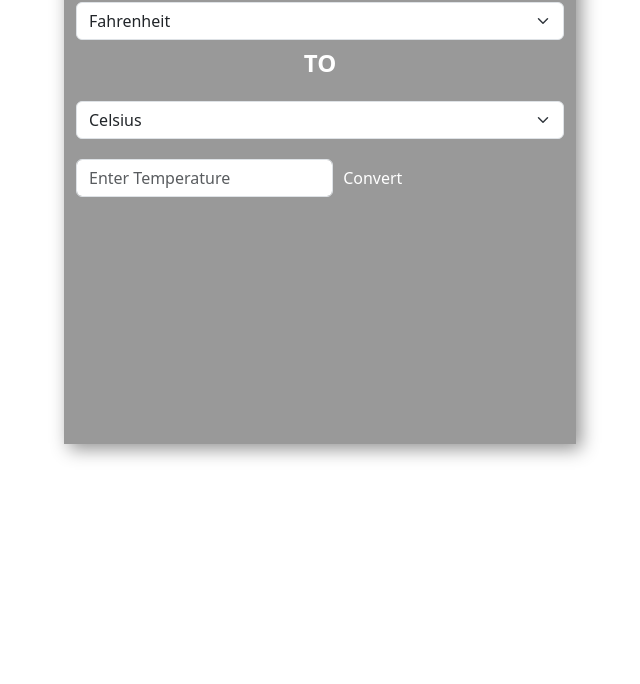
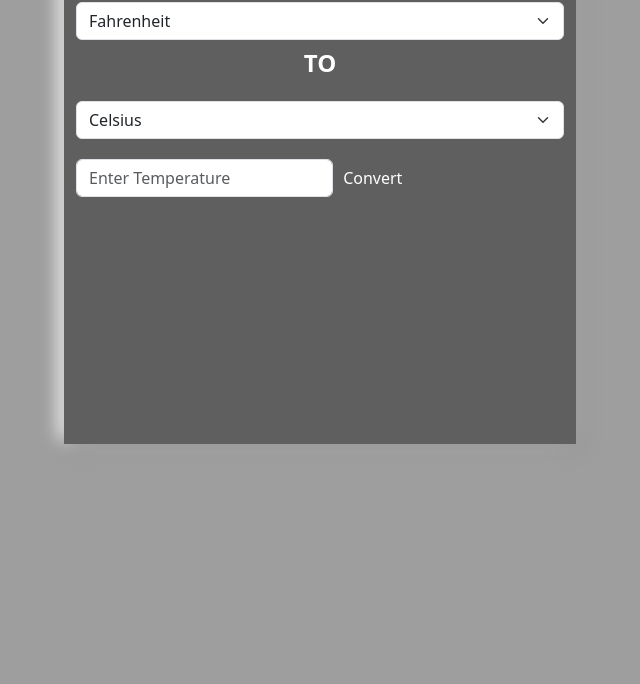
Before and after one commit to CodeHalcyon/Unit_Converter, a plain HTML site: page index.html in a window 1280 px wide. Shown: the part 216-900 px from the top of the page, without its empty margins (320-960 px from the left). Drawn offline with nearby package versions, Linux system fonts and the light colour scheme; the site is published under a folder, as on GitHub Pages, so addresses that start at the root find nothing.

Commit message:
Update style.css

```diff
--- a/style.css
+++ b/style.css
@@ -7,7 +7,7 @@ input::-webkit-inner-spin-button {
 body {
   /* background: rgb(41, 41, 41); */
   /* background: white; */
-  background: url(/pexels-invisiblepower-296559.jpg);
+  background: url(pexels-invisiblepower-296559.jpg);
   height: 100vh;
   background-position: center;
   background-repeat: no-repeat;
```
